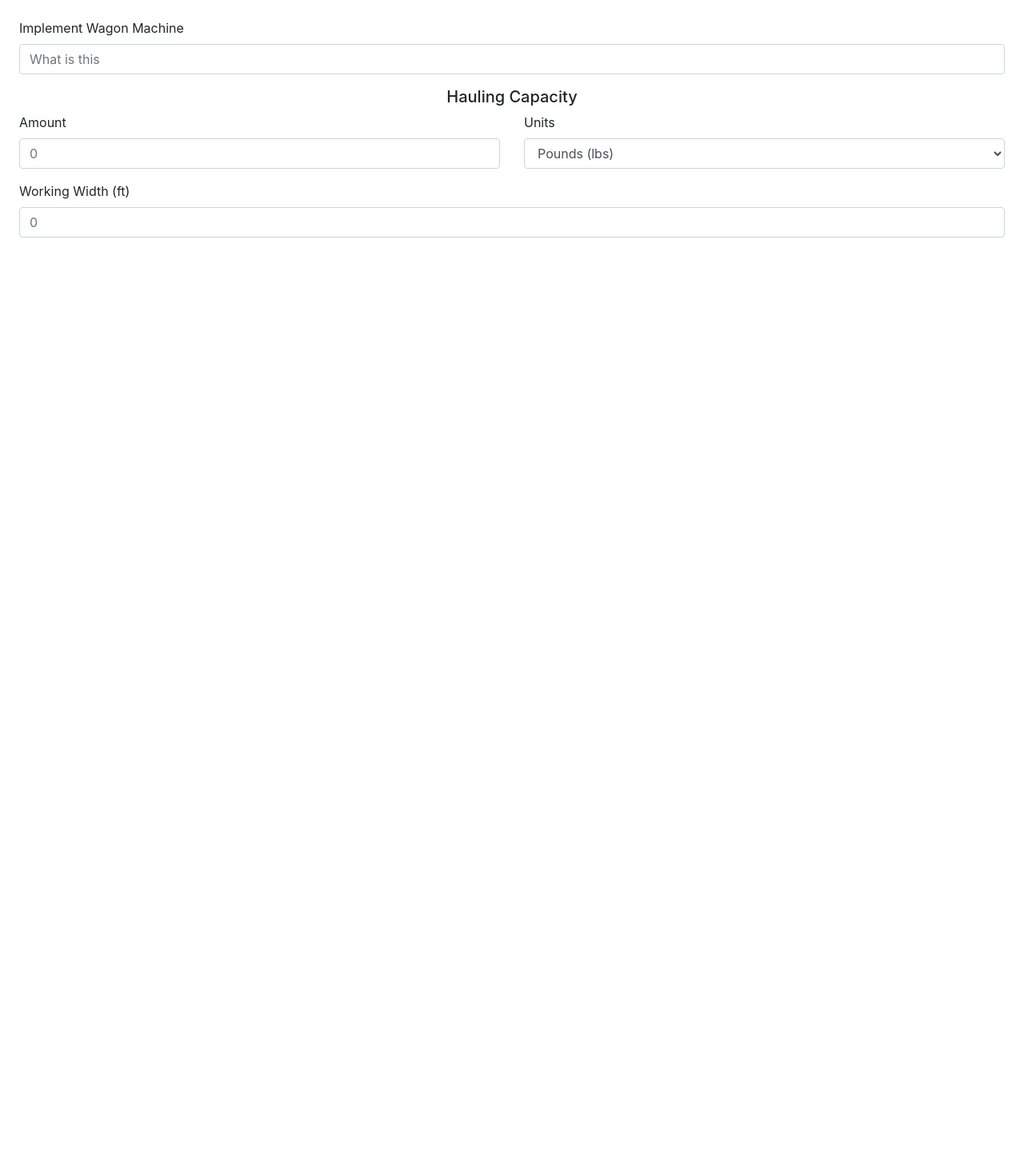
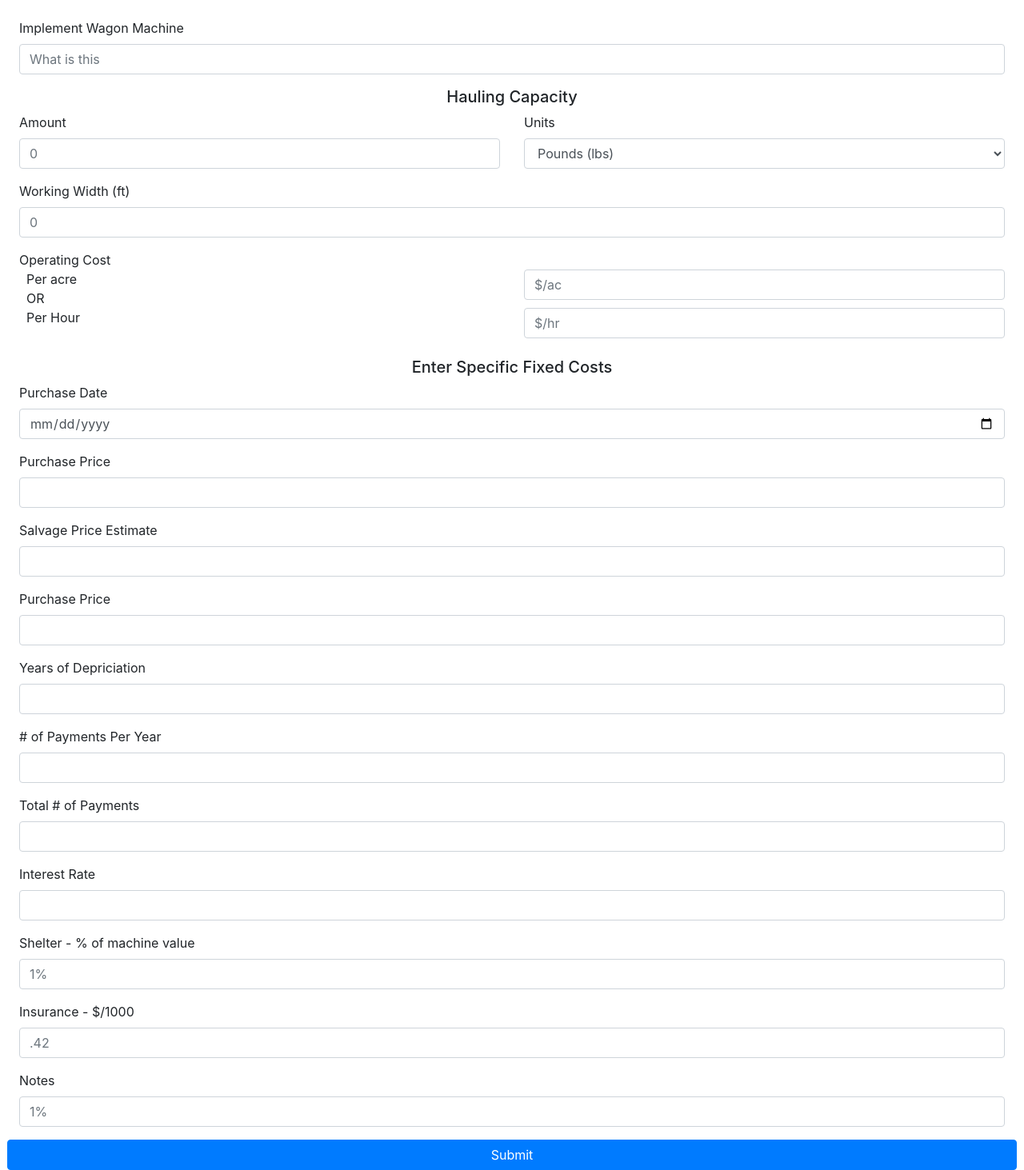
Before and after one commit to NYS-Agriculture-Crop-Group/CropCostReactFrontend, a React (Create React App) app in the folder react-cropcostrpi/: page /info/machines in a window 1280 px wide. Shown: the part 350-1813 px from the top of the page at 80% size. Before the commit the page ends 800 px from the top, so only its background shows below. Built offline with nearby package versions, Linux system fonts and the light colour scheme.

Commit message:
Starting to add the state tie ins for the react form

```diff
--- a/react-cropcostrpi/src/screens/EnterInfoScreen/MachineInfoScreen/MachineInfoScreen.tsx
+++ b/react-cropcostrpi/src/screens/EnterInfoScreen/MachineInfoScreen/MachineInfoScreen.tsx
@@ -10,11 +10,52 @@ import {
     useRouteMatch
   } from "react-router-dom";
 
+interface MachineFormState{
+    motorizedMachinery?: string;
+    mpg?: number;
+    hp?: number;
+    implement_wagon_machine?: string;
+    amount?: number;
+    units?: "lbs" | "kgs";
+    working_width?: number;
+    operating_costs?: {
+        per_acre: number,
+        per_hour: number
+    };
+    fixed_costs?: {
+        purchase_date: Date;
+        purchase_price: number;
+        salvage_price: number;
+        depriciation_years: number;
+        payments_per_year: number;
+        total_payments: number;
+        interest_rate: number;
+        shelter: number;
+        insurance: number;
+        notes: string;
+    }
+}
 
-class MachineInfoScreen extends React.Component<RouteComponentProps>{
+class MachineInfoScreen extends React.Component<RouteComponentProps, MachineFormState>{
+
+    public state: MachineFormState = {};
 
     private nav(text: string){
         this.props.history.push(text);
+    }
+
+    public handleChange(e: React.FormEvent<HTMLInputElement>){
+        const {name, value} = e.currentTarget;
+        const n = name as keyof MachineFormState;
+        this.setState({
+            [n]: value
+        });
+    }
+
+    private handleSubmit(e: React.MouseEvent<HTMLButtonElement>){
+        console.log(this.state);
+        e.stopPropagation();
+        e.preventDefault();
     }
 
     render(){
@@ -24,13 +65,13 @@ class MachineInfoScreen extends React.Component<RouteComponentProps>{
                     <div id="top-box-container" className="border m-4 p-4">
                         <div className="form-group">
                             <label htmlFor="exampleInputEmail1">Machine Name</label>
-                            <input type="email" className="form-control" id="exampleInputEmail1" aria-describedby="emailHelp" placeholder="Enter a machine name"/>
+                            <input name="motorizedMachinery" type="email" className="form-control" value={this.state.motorizedMachinery} id="exampleInputEmail1" aria-describedby="emailHelp" placeholder="Enter a machine name" onChange={(e) => this.handleChange(e)}/>
                             <small id="emailHelp" className="form-text text-muted">We'll never share your email with anyone else.</small>
                         </div>
                         <div className="row">
                             <div className="col-md-5 form-group">
                                 <label htmlFor="exampleInputEmail1">MPG</label>
-                                <input type="number" className="form-control" id="exampleInputEmail1" aria-describedby="emailHelp" placeholder="0"/>
+                                <input name="mpg" type="number" className="form-control" id="exampleInputEmail1" aria-describedby="emailHelp" placeholder="0" value={this.state.mpg} onChange={(e) => this.handleChange(e)}/>
                             </div>
                             <div className="col-md-2 d-flex flex-column">
                                 <h4 className="text-center">Fuel Use</h4>
@@ -38,7 +79,7 @@ class MachineInfoScreen extends React.Component<RouteComponentProps>{
                             </div>
                             <div className="col-md-5 form-group">
                                 <label htmlFor="exampleInputEmail1">HP</label>
-                                <input type="number" className="form-control" id="exampleInputEmail1" aria-describedby="emailHelp" placeholder="0"/>
+                                <input name="hp" type="number" className="form-control" id="exampleInputEmail1" aria-describedby="emailHelp" placeholder="0" value={this.state.hp} onChange={(e) => this.handleChange(e)}/>
                             </div>
                         </div>
                     </div>
@@ -71,6 +112,106 @@ class MachineInfoScreen extends React.Component<RouteComponentProps>{
                             <input type="number" className="form-control" id="exampleInputEmail1" aria-describedby="emailHelp" placeholder="0"/>
                         </div>
                     </div>
+                    <div className="row px-4">
+                        <div className="col-md-12">
+                            Operating Cost
+                        </div>
+                    </div>
+                    <div className="row px-4">
+                        <div className="col-md-6">
+                            <div className="row px-4">
+                                Per acre
+                            </div>
+                            <div className="row px-4">
+                                OR
+                            </div>
+                        </div>
+                        <div className="col-md-6">
+                            <input type="number" className="form-control" id="OpCostPerAcre" placeholder="$/ac"></input>
+                        </div>
+                    </div>
+                    <div className="row px-4">
+                        <div className="col-md-6">
+                            <div className="row px-4">
+                                Per Hour
+                            </div>
+                        </div>
+                        <div className="col-md-6">
+                            <input type="number" className="form-control" id="OpCostPerHour" placeholder="$/hr"></input>
+                        </div>
+                    </div>
+                    <div className = "row px-4 mt-4 text-center justify-content-center">
+                        <h5>Enter Specific Fixed Costs</h5>
+                    </div>
+                    <div className="row px-4 form-group">
+                        <div className="col-md-12">
+                            <label htmlFor="p-date">Purchase Date</label>
+                            <input type="date" className="form-control" id="p-date" aria-describedby="p-date" placeholder=""/>
+                        </div>
+                    </div>
+                    <div className="row px-4 form-group">
+                        <div className="col-md-12">
+                            <label htmlFor="p-price">Purchase Price</label>
+                            <input type="number" className="form-control" id="p-price" aria-describedby="p-price" placeholder=""/>
+                        </div>
+                    </div>
+                    <div className="row px-4 form-group">
+                        <div className="col-md-12">
+                            <label htmlFor="p-salvage">Salvage Price Estimate</label>
+                            <input type="number" className="form-control" id="p-price" aria-describedby="p-salvage" placeholder=""/>
+                        </div>
+                    </div>
+                    <div className="row px-4 form-group">
+                        <div className="col-md-12">
+                            <label htmlFor="p-price">Purchase Price</label>
+                            <input type="number" className="form-control" id="p-price" aria-describedby="p-price" placeholder=""/>
+                        </div>
+                    </div>
+                    <div className="row px-4 form-group">
+                        <div className="col-md-12">
+                            <label htmlFor="p-dep">Years of Depriciation</label>
+                            <input type="number" className="form-control" id="p-dep" aria-describedby="p-dep" placeholder=""/>
+                        </div>
+                    </div>
+                    <div className="row px-4 form-group">
+                        <div className="col-md-12">
+                            <label htmlFor="p-num-payments-current"># of Payments Per Year</label>
+                            <input type="number" className="form-control" id="p-num-payments" aria-describedby="p-num-payments" placeholder=""/>
+                        </div>
+                    </div>
+                    <div className="row px-4 form-group">
+                        <div className="col-md-12">
+                            <label htmlFor="p-num-payments-total">Total # of Payments</label>
+                            <input type="number" className="form-control" id="p-num-payments-total" aria-describedby="p-num-payments-total" placeholder=""/>
+                        </div>
+                    </div>
+                    <div className="row px-4 form-group">
+                        <div className="col-md-12">
+                            <label htmlFor="p-interest-rate">Interest Rate</label>
+                            <input type="number" className="form-control" id="p-interest-rate" aria-describedby="p-interest-rate" placeholder=""/>
+                        </div>
+                    </div>
+                    <div className="row px-4 form-group">
+                        <div className="col-md-12">
+                            <label htmlFor="p-shelter">Shelter - % of machine value</label>
+                            <input type="number" className="form-control" id="p-shelter" aria-describedby="p-shelter" placeholder="1%"/>
+                        </div>
+                    </div>
+                    <div className="row px-4 form-group">
+                        <div className="col-md-12">
+                            <label htmlFor="p-insurance">Insurance - $/1000</label>
+                            <input type="number" className="form-control" id="p-insurance" aria-describedby="p-insurance" placeholder=".42"/>
+                        </div>
+                    </div>
+                    <div className="row px-4 form-group">
+                        <div className="col-md-12">
+                            <label htmlFor="p-notes">Notes</label>
+                            <input type="string" className="form-control" id="p-notes" aria-describedby="p-notes" placeholder="1%"/>
+                        </div>
+                    </div>
+                    <div className="row px-4">
+                        <button type="button" className="btn btn-primary col-md-12" onClick={(e) => this.handleSubmit(e)}>Submit</button>
+                    </div>
                 </form>
             </div>
         );
```
